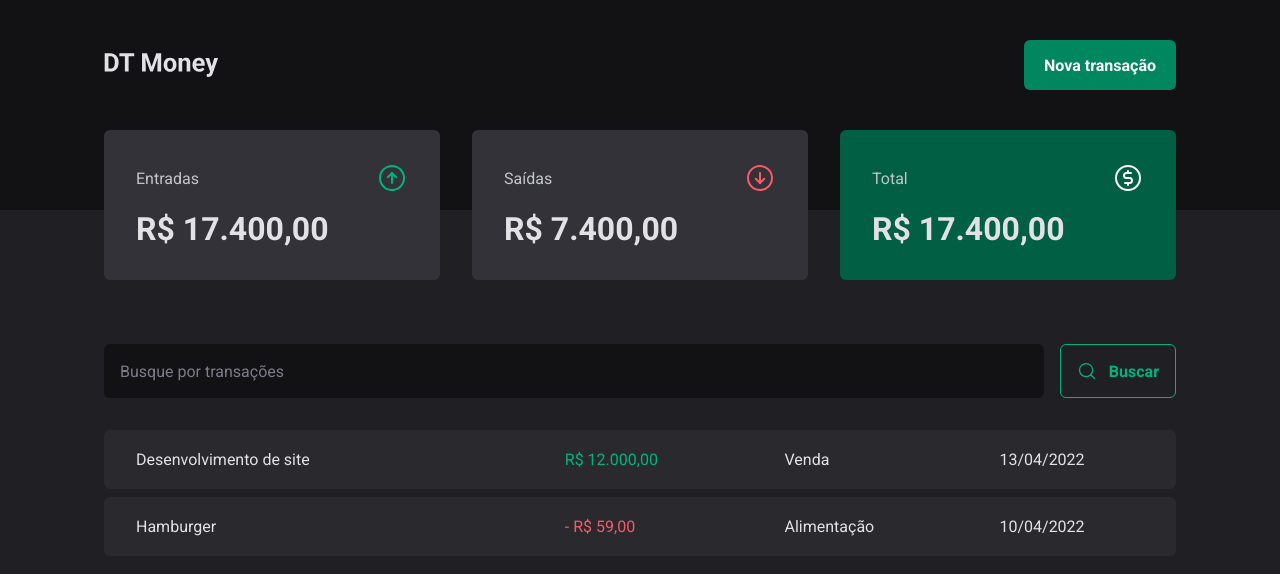
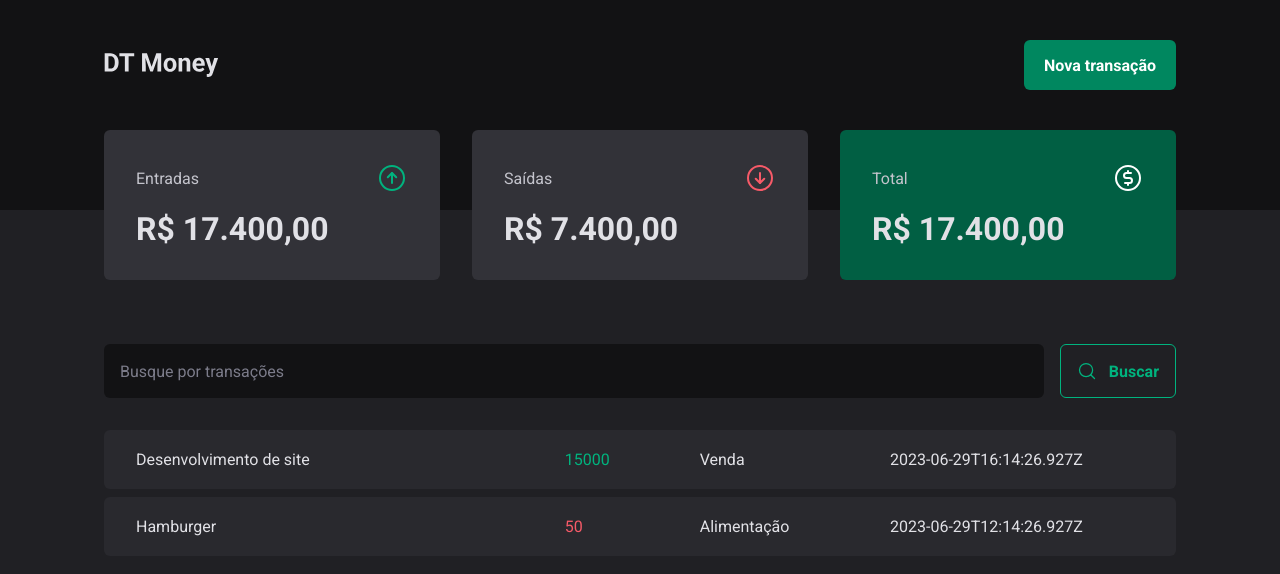
Before and after one commit to LuisRuediger/Modulo-03-DT-Money, a React (Vite) app: page / in a window 1280 px wide. Shown: the top 574 px of the page. Built offline with nearby package versions, Linux system fonts and the light colour scheme; data requests are answered from the project's data file.

Commit message:
realizando requisição HTTP

```diff
--- a/server.json
+++ b/server.json
@@ -1,11 +1,11 @@
 {
-  "transaction": [
+  "transactions": [
     {
       "id": 1,
        "description": "Desenvolvimento de site",
        "type": "income",
        "category": "Venda",
-       "price": "14000",
+       "price": "15000",
        "createdAt": "2023-06-29T16:14:26.927Z"
     },
     {
--- a/src/pages/transactions/index.tsx
+++ b/src/pages/transactions/index.tsx
@@ -1,9 +1,32 @@
+import { useEffect, useState } from "react";
 import { Header } from "../../components/Header";
 import { Summary } from "../../components/Summary";
 import { SearchForm } from "./components/SearchForm";
 import { PriceHighlight, TransactionContainer, TransactionsTable } from "./styles";
 
+interface Transaction {
+  id: number;
+  description: string;
+  type: 'income' | 'outcome'
+  category: string
+  price: number
+  createdAt: string
+}
+
 export function Transactions() {
+  const [transactions, setTransactions] = useState<Transaction[]>([])
+
+  async function loadTransactions() {
+     const response = await fetch('http://localhost:3000/transactions')
+     const data = await response.json()
+
+     setTransactions(data)
+  }
+
+  useEffect(() => {
+    loadTransactions()
+  }, [])
+
   return (
     <div>
       <Header />
@@ -14,28 +37,20 @@
 
         <TransactionsTable>
           <tbody>
-            <tr>
-              <td width="40%">Desenvolvimento de site</td>
-                <td>
-                  <PriceHighlight variant="income">
-                    R$ 12.000,00
-                  </PriceHighlight>
-                  </td>
-              <td>Venda</td>
-              <td>13/04/2022</td>
-            </tr>
-
-            <tr>
-              <td width="40%">Hamburger</td>
-                <td>
-                  <PriceHighlight variant="outcome">
-                    - R$ 59,00
-
-                  </PriceHighlight>
-                  </td>
-              <td>Alimentação</td>
-              <td>10/04/2022</td>
-            </tr>
+            {transactions.map(transaction => {
+              return (
+                <tr>
+                  <td width="40%">{transaction.description}</td>
+                    <td>
+                      <PriceHighlight variant={transaction.type}>
+                        {transaction.price}
+                      </PriceHighlight>
+                      </td>
+                  <td>{transaction.category}</td>
+                  <td>{transaction.createdAt}</td>
+                </tr>
+              )
+            })}
           </tbody>
         </TransactionsTable>
       </TransactionContainer>
```
